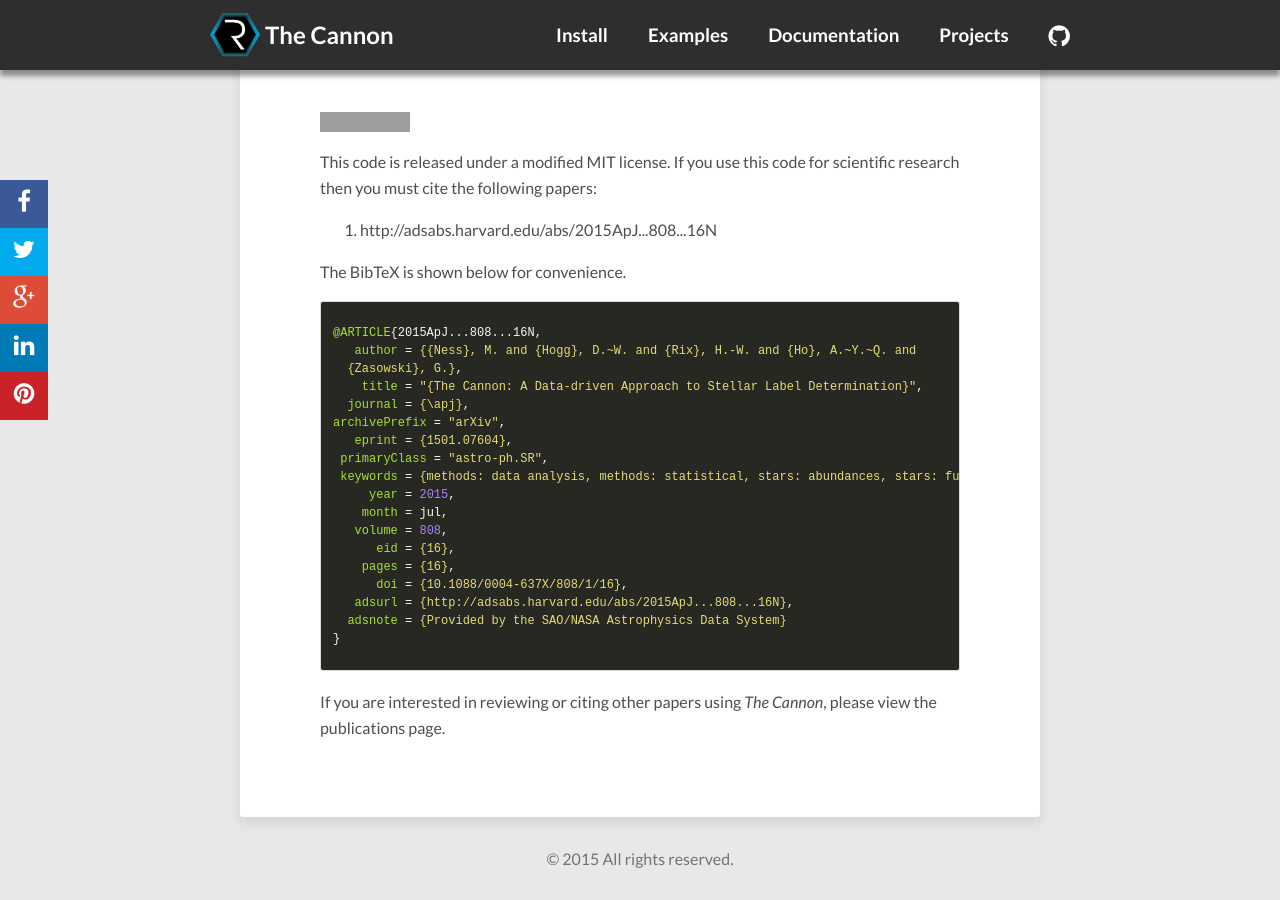
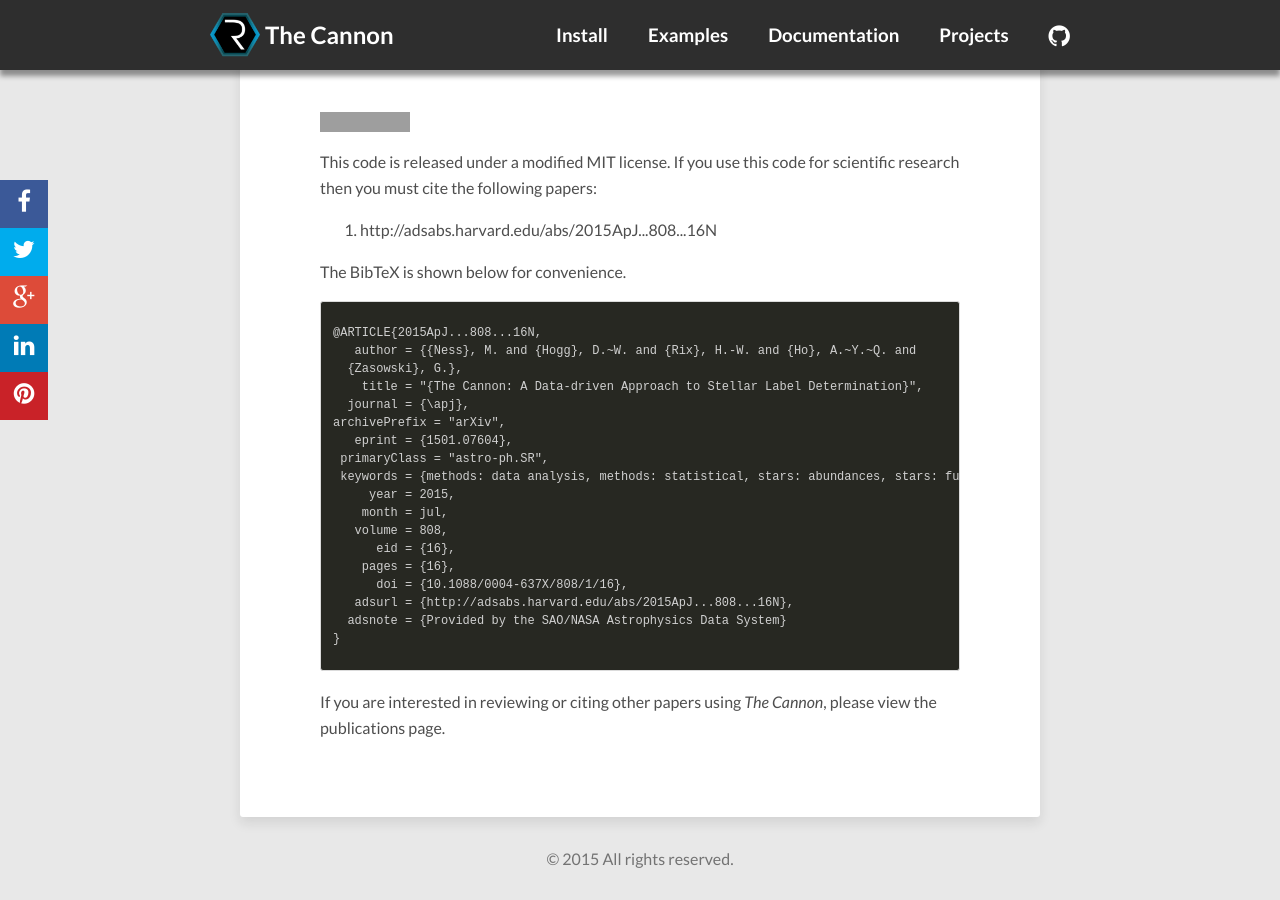
Before and after one commit to andycasey/AnniesLasso, a Jekyll site: the page built from new_index.html, in a window 1280 px wide and 900 px high, scrolled down 920 px. Built offline with Jekyll 4.4.1, drawn with Linux system fonts in a browser that asks for light colours; nearby versions of some CDN libraries; comment, search, counter and statistics services are not loaded; grey boxes are pictures that could not be loaded.

Commit message:
Fix sass and no social

```diff
--- a/_layouts/page.html
+++ b/_layouts/page.html
@@ -19,7 +19,6 @@
       <footer class="entry-meta">
         {% if page.modified %}<span>Updated on <span class="entry-date date published updated"><time datetime="{{ page.modified }}">{{ page.modified | date: "%B %d, %Y" }}</time></span></span>
         <span class="author vcard"><span class="fn">{{ site.owner.name }}</span></span>{% endif %}
-        {% if page.share != false %}{% include social-share.html %}{% endif %}
       </footer>
     </div><!-- /.entry-content -->
     {% if page.comments != false %}<section id="disqus_thread"></section><!-- /#disqus_thread -->{% endif %}
--- a/new_index.html
+++ b/new_index.html
@@ -57,7 +57,7 @@
 
     <p>The BibTeX is shown below for convenience.
 
-{% highlight bibtex %}
+{% highlight text %}
 {% raw %}
 
 @ARTICLE{2015ApJ...808...16N,
```
